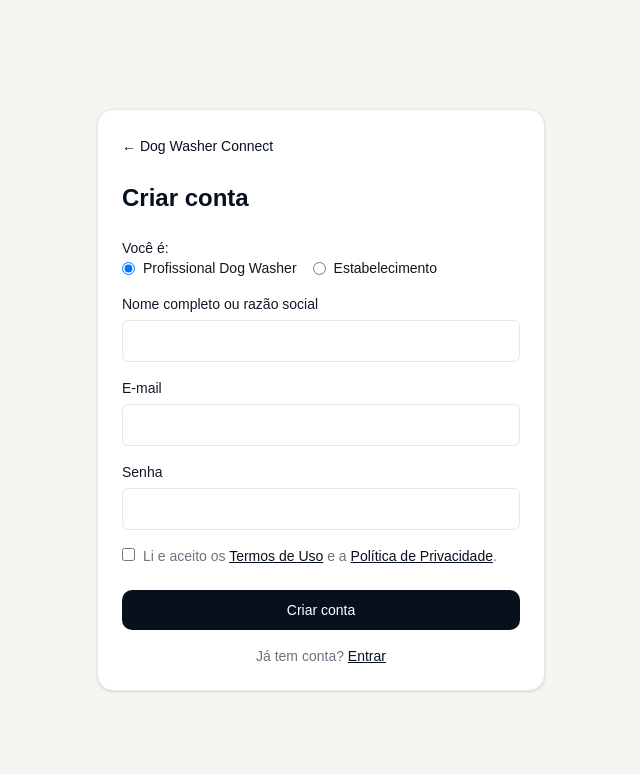
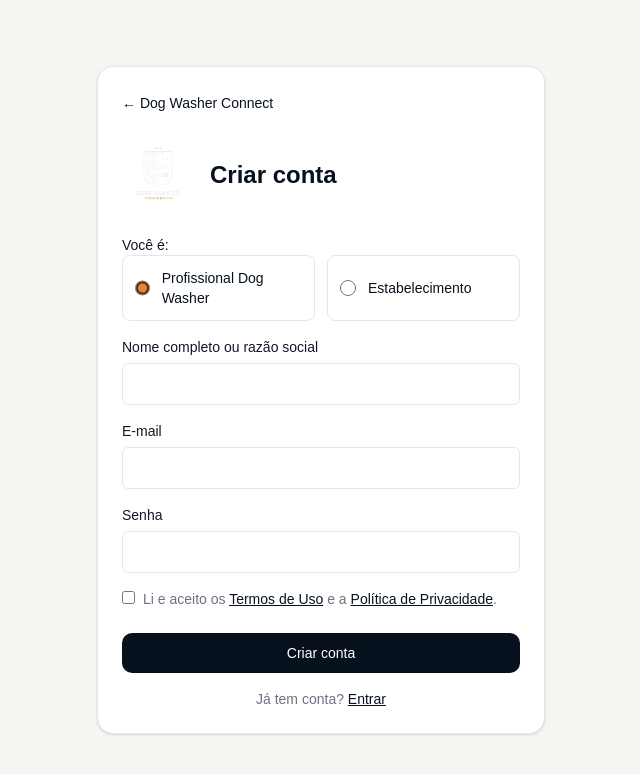
Before and after one commit to blesseddigitalbr-byte/Dogwasher_Connect, a Next.js app: page /criar-conta in a window 1280 px wide. Shown: the top 774 px of the page, without its empty margins (319-959 px from the left). Built offline with nearby package versions, Linux system fonts and the light colour scheme.

Commit message:
fix: improve signup option contrast
Make account type labels readable in all color schemes and add the supplied Dog Washer Connect logo.

```diff
--- a/app/(public)/criar-conta/page.tsx
+++ b/app/(public)/criar-conta/page.tsx
@@ -1,4 +1,5 @@
 import Link from "next/link";
+import Image from "next/image";
 import { Card } from "@/components/ui/card";
 import { SignUpForm } from "@/features/auth/sign-up-form";
 
@@ -16,9 +17,19 @@ export default async function CriarContaPage({
         <Link href="/" className="text-sm font-medium text-[var(--dw-navy)]">
           ← Dog Washer Connect
         </Link>
-        <h1 className="mt-6 font-[var(--dw-font-display)] text-2xl font-semibold text-[var(--dw-navy)]">
-          Criar conta
-        </h1>
+        <div className="mt-6 flex items-center gap-4">
+          <Image
+            src="/logo-dog-washer-connect.png"
+            alt="Dog Washer Connect"
+            width={72}
+            height={72}
+            priority
+            className="rounded-xl"
+          />
+          <h1 className="font-[var(--dw-font-display)] text-2xl font-semibold text-[var(--dw-navy)]">
+            Criar conta
+          </h1>
+        </div>
         <SignUpForm defaultRole={defaultRole} />
         <p className="mt-4 text-center text-sm text-[var(--dw-gray-500)]">
           Já tem conta?{" "}
--- a/features/auth/sign-up-form.tsx
+++ b/features/auth/sign-up-form.tsx
@@ -19,23 +19,25 @@ export function SignUpForm({ defaultRole }: { defaultRole: "professional" | "est
         <legend className="text-sm font-medium text-[var(--dw-gray-900)]">
           Você é:
         </legend>
-        <div className="flex gap-4">
-          <label className="flex items-center gap-2 text-sm">
+        <div className="grid gap-3 sm:grid-cols-2">
+          <label className="flex cursor-pointer items-center gap-3 rounded-lg border border-[var(--dw-gray-200)] bg-white px-3 py-3 text-sm font-medium text-[var(--dw-navy)] transition-colors hover:border-[var(--dw-orange)]">
             <input
               type="radio"
               name="role"
               value="professional"
               defaultChecked={defaultRole === "professional"}
               required
+              className="size-4 accent-[var(--dw-orange)]"
             />
             Profissional Dog Washer
           </label>
-          <label className="flex items-center gap-2 text-sm">
+          <label className="flex cursor-pointer items-center gap-3 rounded-lg border border-[var(--dw-gray-200)] bg-white px-3 py-3 text-sm font-medium text-[var(--dw-navy)] transition-colors hover:border-[var(--dw-orange)]">
             <input
               type="radio"
               name="role"
               value="establishment_owner"
               defaultChecked={defaultRole === "establishment_owner"}
+              className="size-4 accent-[var(--dw-orange)]"
             />
             Estabelecimento
           </label>
```
Also changed, not shown: public/logo-dog-washer-connect.png (added).
